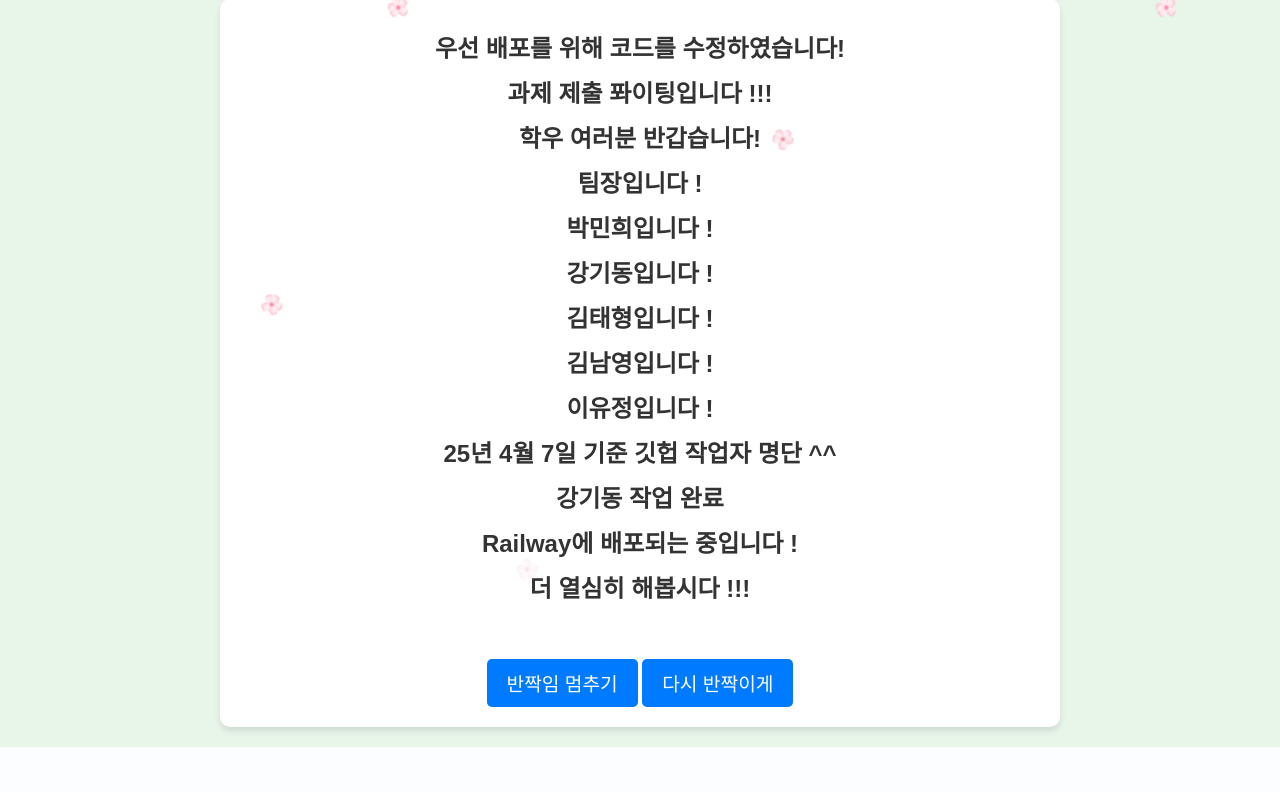
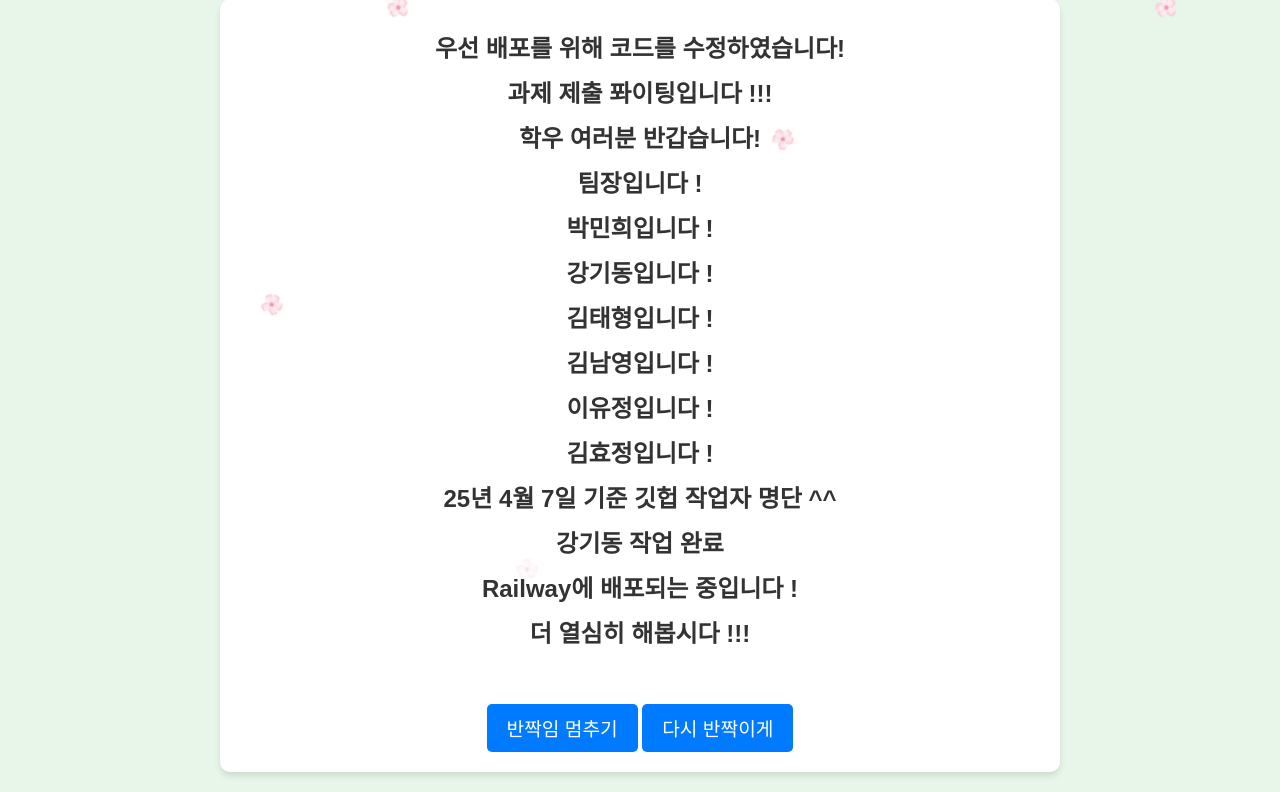
Before and after one commit to JiHunHeo/softwareContest, a Flask app: page / in a window 1280 px wide. Shown: the part 95-887 px from the top of the page. Before the commit the page ends 842 px from the top, so only its background shows below. Run offline with Flask 3, Linux system fonts and the light colour scheme.

Commit message:
dodoritest commit

```diff
--- a/main/templates/index.html
+++ b/main/templates/index.html
@@ -8,6 +8,7 @@
 <h2>김태형입니다 !</h2>
 <h2>김남영입니다 !</h2>
 <h2>이유정입니다 !</h2>
+<h2>김효정입니다 !</h2>
 <h2>25년 4월 7일 기준 깃헙 작업자 명단 ^^</h2>
 <h2>강기동 작업 완료</h2>
 <h2>Railway에 배포되는 중입니다 !</h2>
```
